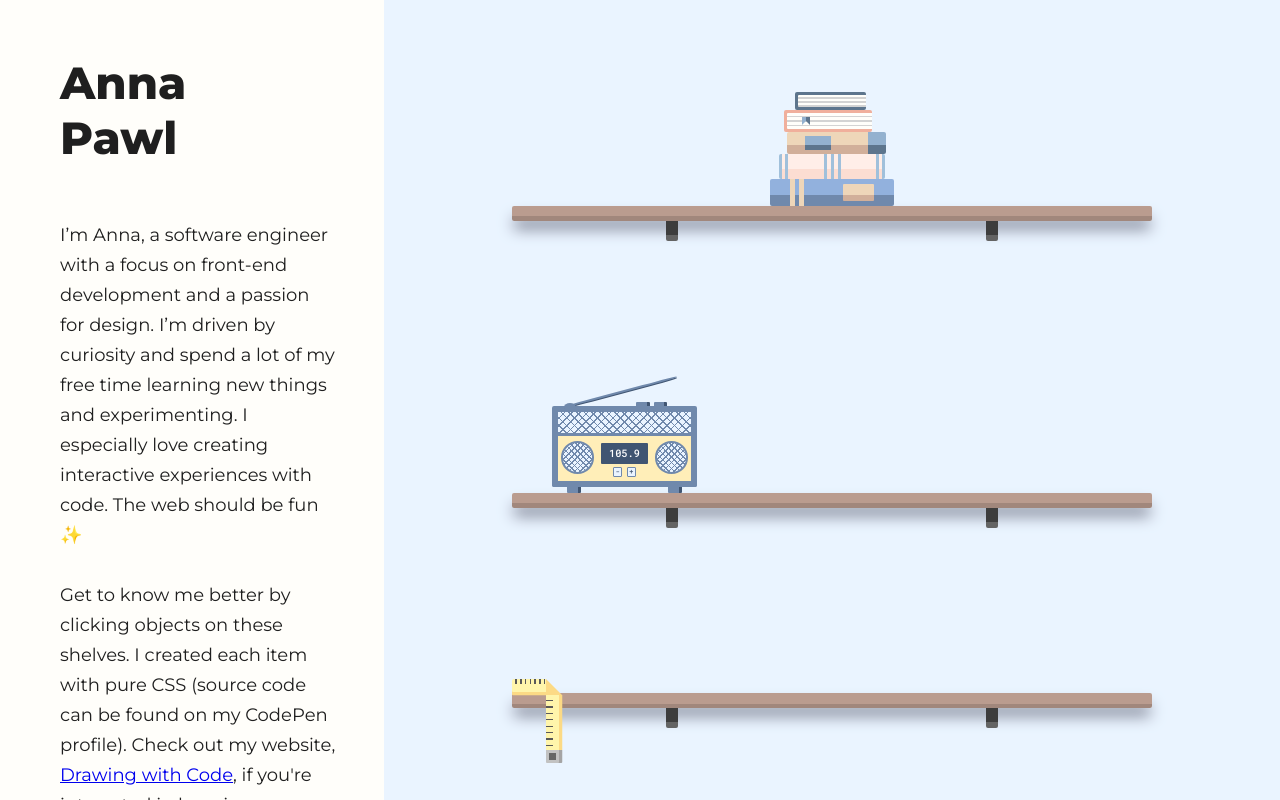
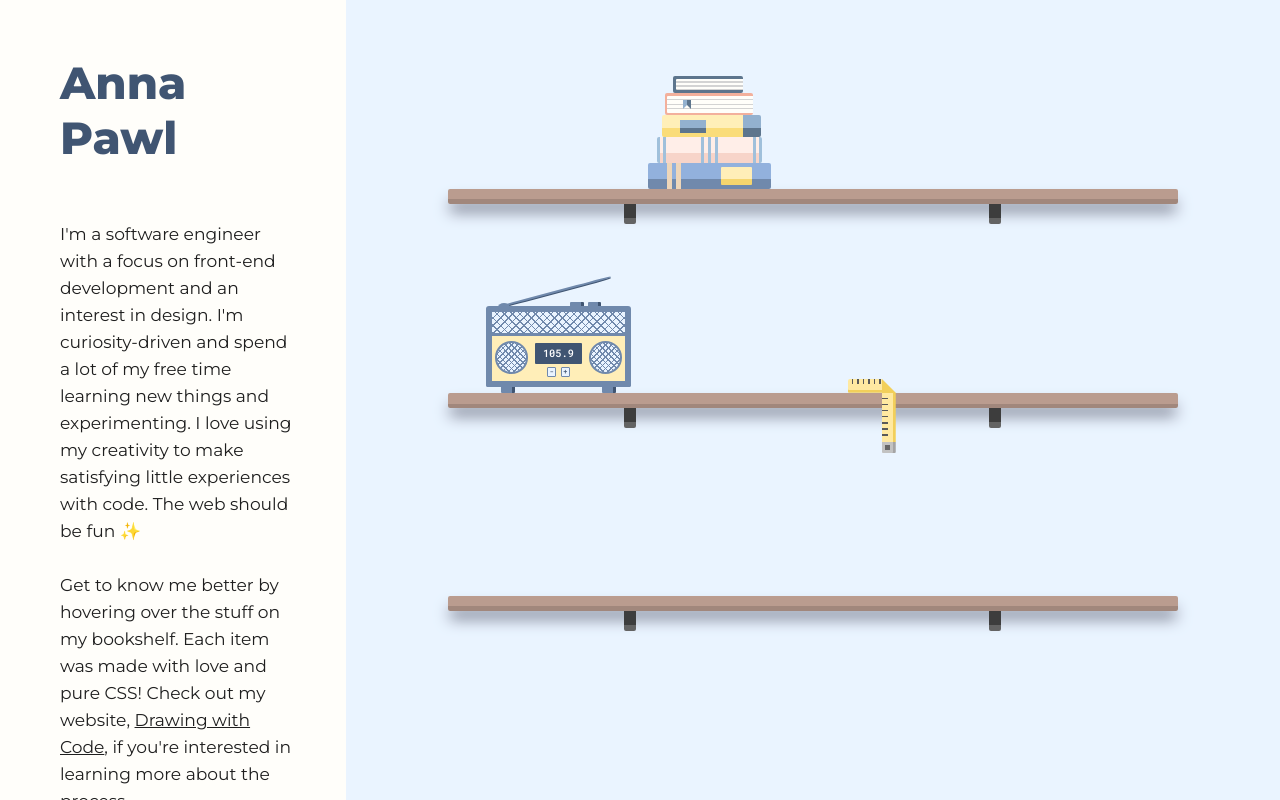
Before and after one commit to AnniePawl/annapawl.com, a React (Create React App) app: page / in a window 1280 px wide. Built offline with nearby package versions, Linux system fonts and the light colour scheme.

Commit message:
mini animations

```diff
--- a/src/components/about/About.js
+++ b/src/components/about/About.js
@@ -8,13 +8,13 @@ function About() {
         Anna <br /> Pawl
       </h1>
       <p className="about-me">
-        I’m Anna, a software engineer with a focus on front-end development and
-        a passion for design. I’m driven by curiosity and spend a lot of my free
-        time learning new things and experimenting. I especially love creating
-        interactive experiences with code. The web should be fun ✨ <br />
-        <br /> Get to know me better by clicking objects on these shelves. I
-        created each item with pure CSS (source code can be found on my CodePen
-        profile). Check out my website,{" "}
+        I'm a software engineer with a focus on front-end development and an
+        interest in design. I'm curiosity-driven and spend a lot of my free time
+        learning new things and experimenting. I love using my creativity to
+        make satisfying little experiences with code. The web should be fun ✨{" "}
+        <br />
+        <br /> Get to know me better by hovering over the stuff on my bookshelf.
+        Each item was made with love and pure CSS! Check out my website,{" "}
         <a href="Drawing with Code" target="blank">
           Drawing with Code
         </a>
@@ -33,11 +33,11 @@ function About() {
             CodePen
           </a>
         </li>
-        <li>
+        {/* <li>
           <a href="https://medium.com/@annapawl" target="blank">
             Medium
           </a>
-        </li>
+        </li> */}
       </ul>
     </div>
   );
--- a/src/components/about/about.scss
+++ b/src/components/about/about.scss
@@ -1,28 +1,37 @@
 @import "../universal-styles.scss";
 @import url("https://fonts.googleapis.com/css2?family=Montserrat:wght@300;400;600;700;800;900&display=swap");
 
+// Colors
 $about-bkgd: #fffefa;
-$font: "Montserrat", sans-serif;
-$font-color: #1f1f1f;
+$h1-clr: #405572;
+$font-clr: #1f1f1f;
+$link-hover-clr: #ff8d75;
+
+// Measurements
 $h1-size: 45px;
-$link-hover-clr: red;
+$about-width: 27vw;
+$about-font-size: $h1-size * 0.38;
+$line-height: 27px;
 $margin-top: 55px;
 $margin-left: 60px;
 
+// Font
+$about-font: "Montserrat", sans-serif;
+
 .about {
   height: 100vh;
-  width: 30vw;
+  width: $about-width;
   overflow: hidden;
   background-color: $about-bkgd;
-  font-family: $font;
-  color: $font-color;
+  font-family: $about-font;
+  color: $font-clr;
 }
 
 .about > h1 {
+  font-family: "Montserrat", sans-serif;
+  font-size: $h1-size;
   font-weight: 800;
-  font-size: $h1-size;
-  font-family: "Montserrat", sans-serif;
-  // border: $test-border;
+  color: $h1-clr;
   margin-top: $margin-top;
   margin-left: $margin-left;
 }
@@ -31,31 +40,32 @@ $margin-left: 60px;
   margin-left: $margin-left;
   margin-right: $margin-left * 0.8;
   margin-top: $margin-top;
-  // border: $test-border;
-
   font-weight: 500;
-  font-size: $h1-size * 0.4;
-  line-height: 30px;
+  font-size: $about-font-size;
+  line-height: $line-height;
 }
 
-// LINKS
+// Links
+a {
+  color: $font-clr;
+  &:visited {
+    color: $font-clr;
+  }
+  &:hover {
+    color: $link-hover-clr;
+  }
+}
+
 .about > ul {
   line-height: 25px;
   padding: 0;
   margin-left: $margin-left;
   margin-top: $margin-top;
   & > li {
-    // border: $test-border;
     font-weight: 600;
     list-style: none;
-    & > a {
-      text-decoration: none;
-    }
-    & > a:visited {
-      color: $font-color;
-    }
-    & > a:hover {
-      color: $link-hover-clr;
-    }
+  }
+  & > li > a {
+    text-decoration: none;
   }
 }
--- a/src/components/books/books.scss
+++ b/src/components/books/books.scss
@@ -1,44 +1,49 @@
 @import "../universal-styles.scss";
 
-$book-height: 22px;
-$book-border-radius: 2px;
-$book-width: $book-height * 4;
+// Colors
 $book-pages: #fffefa;
 $book1-clr: #5d758d;
-$book2-clr: #f0af9c;
+$book2-clr: #f3b09c;
 $book2-ribbon: #93b1cf;
 $book2-ribbon2: #5d758d;
-$book3-clr: #eed6b9;
-$book3-clr2: #d1af9a;
+$book3-clr: #ffefb8;
+$book3-clr2: #fadc79;
 $book3-clr3: #93b1cf;
 $book3-clr4: #5d758d;
 $book3-label: #93b1cf;
 $book3-label2: #5d758d;
 $book4-clr: #ffeee8;
-$book4-clr2: #fcddd2;
+$book4-clr2: #f7d4c9;
 $book4-border: #a0c0db;
 $book5-clr: #92b1dd;
 $book5-clr2: #7089ac;
 $book5-border: #eed6b9;
-$book5-label: #eed6b9;
-$book5-label2: #d1af9a;
-$font: "Open Sans", sans-serif;
+$book5-label: #ffeeb8;
+$book5-label2: #f5d56e;
 
+// Measurements
+$book-height: 22px;
+$book-border-radius: 2px;
+$book-width: $book-height * 4;
+$width: 12.5%;
 $delays: 0s, 0.2s, 0.4s, 0.6s, 0.8s, 1s;
 $delays2: 2.2s, 2s, 1.8s 1.6s, 1.4s, 1.2s;
 
-@for $i from 1 to 6 {
-  $delay: nth($delays, $i);
-  .book-#{$i} {
-    // animation: books-animation 1s $delay forwards;
+// Books animation
+.books-container:hover {
+  @for $i from 1 to 6 {
+    $delay: nth($delays, $i);
+    .book-#{$i} {
+      animation: books-animation 1s $delay forwards;
+    }
   }
 }
 
-$width: 12.5%;
-
 .books-container {
+  position: absolute;
   @include center-flex();
   flex-direction: column;
+  transform: translateY(-113px) translateX(200px);
 }
 
 .book {
@@ -59,7 +64,7 @@ $width: 12.5%;
 
   &::after {
     content: "";
-    height: $book-height * 0.55;
+    height: $book-height * 0.5;
     width: $book-width * 0.99;
     border-top-left-radius: $book-border-radius * 0.5;
     border-bottom-left-radius: $book-border-radius * 0.5;
@@ -166,3 +171,10 @@ $width: 12.5%;
     );
   }
 }
+
+// Keyframes
+@keyframes books-animation {
+  100% {
+    transform: translateY(-15px);
+  }
+}
--- a/src/components/radio/radio.js
+++ b/src/components/radio/radio.js
@@ -12,15 +12,14 @@ function Radio() {
           <div className="radio-buttons">
             <button
               className="radio-button1"
-              onClick={() => setStation(station + 0.5)}
+              onClick={() => setStation(station - 0.5)}
             >
               -
             </button>
-
             <button
               className="radio-button2"
               onClick={() => {
-                setStation(station - 0.5);
+                setStation(station + 0.5);
               }}
             >
               +
--- a/src/components/radio/radio.scss
+++ b/src/components/radio/radio.scss
@@ -1,31 +1,36 @@
 @import "../universal-styles.scss";
 @import url("https://fonts.googleapis.com/css2?family=Roboto+Mono:wght@500&display=swap");
 
+// Colors
 $wall-color: #eaf4ff;
+$radio-body-clr: #ffeeb8;
+$radio-outline-clr: #7089ac;
+$radio-display-clr: #405572;
+$radio-font-clr: white;
+
+// Measurements
 $radio-height: 30px;
 $radio-width: 145px;
-$radio-outline-clr: #7089ac;
-$radio-body-clr: #ffeeb8;
-$radio-display-clr: #405572;
-$speaker-clr: pink;
+$border-width: 6px;
+$border-radius: 3px;
+
+// Font
 $radio-font: "Roboto Mono", monospace;
-$radio-font-clr: white;
-$radio-top-btn-clr: #ffe89c;
 
 .radio-container {
-  margin-bottom: 6px;
-  margin-left: 40px;
+  position: absolute;
+  transform: translateY(-87px) translateX(38px);
 }
+
+// Top Speaker
 .radio-top {
-  box-shadow: 0px 2px 0;
-  // z-index: 10;
   height: $radio-height;
   width: $radio-width;
-  border-right: 6px solid $radio-outline-clr;
-  border-left: 6px solid $radio-outline-clr;
-  border-top: 6px solid $radio-outline-clr;
-  border-bottom: 3px solid $radio-outline-clr;
-  border-radius: 2px 2px 0 0;
+  border-right: $border-width solid $radio-outline-clr;
+  border-left: $border-width solid $radio-outline-clr;
+  border-top: $border-width solid $radio-outline-clr;
+  border-bottom: $border-width * 0.5 solid $radio-outline-clr;
+  border-radius: $border-radius $border-radius 0 0;
   background-image: repeating-linear-gradient(
       45deg,
       $radio-outline-clr 0%,
@@ -40,36 +45,35 @@ $radio-top-btn-clr: #ffe89c;
       $wall-color 1%,
       $wall-color 5%
     );
-
-  // background-position: 0 0, 10px 0, 10px -10px, 0px 10px;
 }
 
 // Antena
+.radio-top::before,
+.radio-top::after {
+  content: "";
+  z-index: -10;
+}
 .radio-top::before {
-  content: "";
-  display: flex;
-  position: absolute;
   height: 2px;
   width: $radio-width * 0.8;
+  position: absolute;
   border-radius: 30%;
-  // border: 2px solid yellow;
   background-color: $radio-outline-clr;
   box-shadow: 0px 1px $radio-display-clr;
   transform: translateY(-$radio-height * 0.7) translateX($radio-height * 0.15)
     rotate(-15deg);
 }
-
-// Antena Bottom
+// Antena base
 .radio-top::after {
-  content: "";
+  height: 8px;
+  width: 12px;
   display: flex;
   background-color: $radio-outline-clr;
-  height: 8px;
-  width: 12px;
   border-radius: 50%;
   transform: translateY(-$radio-height * 0.3) translateX($radio-height * 0.2);
 }
 
+// Bottom Half
 .radio-bottom {
   @include center-flex;
   height: $radio-height * 1.7;
@@ -81,11 +85,11 @@ $radio-top-btn-clr: #ffe89c;
   border-bottom: 6px solid $radio-outline-clr;
 }
 
+// Station display
 .radio-display {
   @include center-flex;
   flex-direction: column;
 }
-
 .radio-display-station {
   @include center-flex;
   border-radius: 1px;
@@ -104,7 +108,6 @@ $radio-top-btn-clr: #ffe89c;
   display: flex;
   justify-content: space-around;
 }
-
 .radio-button1,
 .radio-button2 {
   color: $radio-display-clr;
@@ -122,11 +125,11 @@ $radio-top-btn-clr: #ffe89c;
 
 .radio-button1:hover,
 .radio-button2:hover {
-  // background-color: #7089ac;
-  // color: $wall-color;
-  // transform: scale(0.8);
+  background-color: #7089ac;
+  color: $wall-color;
 }
 
+// Circular speakers
 .radio-buttons::before,
 .radio-buttons::after {
   position: absolute;
@@ -152,6 +155,7 @@ $radio-top-btn-clr: #ffe89c;
   bottom: $radio-width * 0.016;
 }
 
+// Circular speaker spacing
 .radio-buttons::before {
   margin-right: $radio-width * 0.65;
 }
@@ -160,6 +164,7 @@ $radio-top-btn-clr: #ffe89c;
   margin-left: $radio-width * 0.65;
 }
 
+// Legs
 .radio-button1::before,
 .radio-button2::before {
   content: "";
@@ -182,8 +187,7 @@ $radio-top-btn-clr: #ffe89c;
   margin-left: $radio-width * 0.6;
 }
 
-// TOP BUTTONS
-
+// Top button
 .radio-button1::after,
 .radio-button2::after {
   content: "";
@@ -207,6 +211,59 @@ $radio-top-btn-clr: #ffe89c;
   margin-left: $radio-width * 0.4;
 }
 
-.radio-buttons:hover::after {
-  // transform: scale(1.1);
+// Animations -- expand speakers
+.radio-container:hover
+  > .radio-bottom
+  > .radio-display
+  > .radio-buttons::before {
+  animation: speaker-animation2 1s ease infinite;
 }
+
+.radio-container:hover
+  > .radio-bottom
+  > .radio-display
+  > .radio-buttons::after {
+  animation: speaker-animation2 1s ease infinite;
+}
+
+.radio-container:hover > .radio-top {
+  animation: speaker-animation1 1s ease infinite;
+}
+
+@keyframes speaker-animation1 {
+  50% {
+    background-image: repeating-linear-gradient(
+        45deg,
+        $radio-outline-clr 0%,
+        $radio-outline-clr 1.5%,
+        transparent 1.5%,
+        transparent 5%
+      ),
+      repeating-linear-gradient(
+        -45deg,
+        $radio-outline-clr 0%,
+        $radio-outline-clr 1.5%,
+        $wall-color 1.5%,
+        $wall-color 5%
+      );
+  }
+}
+
+@keyframes speaker-animation2 {
+  50% {
+    background-image: repeating-linear-gradient(
+        45deg,
+        $radio-outline-clr 0%,
+        $radio-outline-clr 4%,
+        transparent 4%,
+        transparent 13%
+      ),
+      repeating-linear-gradient(
+        -45deg,
+        $radio-outline-clr 0%,
+        $radio-outline-clr 4%,
+        $wall-color 4%,
+        $wall-color 13%
+      );
+  }
+}
--- a/src/components/sewing/tape.scss
+++ b/src/components/sewing/tape.scss
@@ -1,18 +1,18 @@
 @import "../universal-styles.scss";
 
 // Colors
-$tape-clr: #fff5ab;
-$tape-clr2: #fcda85;
+$tape-clr: #ffe9a1;
+$tape-clr2: #f2cf5a;
 $tape-ticks: #595959;
 $tape-btm-clr: #c2c2c2;
 
 // Measurements
-$tape-height: 13px;
+$tape-height: 11px;
 $tape-width: 34px;
 
 .tape {
   position: absolute;
-  transform: translateY(-14px);
+  transform: translateY(-14px) translateX(400px);
 }
 
 .tape-top {
@@ -28,17 +28,17 @@ $tape-width: 34px;
   }
   // Ticks
   &::before {
-    height: $tape-height * 0.45;
+    height: $tape-height * 0.5;
     width: 100%;
     background-image: repeating-linear-gradient(
       to right,
       transparent,
-      transparent 10%,
-      $tape-ticks 10%,
-      $tape-ticks 14%
+      transparent 11%,
+      $tape-ticks 11%,
+      $tape-ticks 16%
     );
   }
-  // Tape Fold
+  // Fold
   &::after {
     height: 0;
     width: 0;
@@ -50,9 +50,9 @@ $tape-width: 34px;
   }
 }
 
-// Hanging Tape
+// Hanging tape
 .tape-bottom {
-  height: $tape-width * 1.6;
+  height: $tape-width * 1.45;
   width: $tape-height;
   position: absolute;
   background-color: $tape-clr;
@@ -64,26 +64,64 @@ $tape-width: 34px;
     content: "";
     position: absolute;
   }
-  // Ticks
+  // Hanging tape ticks
   &::before {
-    height: $tape-width * 1.5;
+    height: $tape-width * 1.4;
     width: 55%;
     background-image: repeating-linear-gradient(
       to bottom,
       transparent,
       transparent 10%,
       $tape-ticks 10%,
-      $tape-ticks 12.5%
+      $tape-ticks 13%
     );
   }
-  // Tape end
+  // Haning tape end
   &::after {
     height: $tape-height;
     width: $tape-height;
-    margin-top: $tape-width * 1.6;
+    margin-top: $tape-width * 1.45;
     border-radius: 0 0 1px 1px;
     box-shadow: $tape-height * 0.25 0 #a5a4a4;
     background-color: #666666;
     border: $tape-height * 0.3 solid $tape-btm-clr;
   }
 }
+
+// Animation -- extends hanging tape
+.tape:hover > .tape-bottom {
+  animation: tape-animation1 2s;
+}
+.tape:hover > .tape-bottom::before {
+  animation: tape-animation2 2s;
+}
+.tape:hover > .tape-bottom::after {
+  animation: tape-animation3 2s;
+}
+
+// Keyframes
+// Extends tape length
+@keyframes tape-animation1 {
+  50% {
+    height: $tape-width * 4;
+  }
+}
+// Extends tape ticks
+@keyframes tape-animation2 {
+  50% {
+    height: $tape-width * 4;
+    background-image: repeating-linear-gradient(
+      to bottom,
+      transparent,
+      transparent 6%,
+      $tape-ticks 6%,
+      $tape-ticks 7.5%
+    );
+  }
+}
+// Drops tape end
+@keyframes tape-animation3 {
+  50% {
+    transform: translateY($tape-width * 2.5);
+  }
+}
--- a/src/components/shelves/Shelf3.js
+++ b/src/components/shelves/Shelf.js
@@ -1,8 +1,6 @@
 import React from "react";
 import "./shelves.scss";
 
-function Shelf3() {
+export default function Shelf() {
   return <div className="shelf"></div>;
 }
-
-export default Shelf3;
--- a/src/components/shelves/Shelf1.js
+++ /dev/null
@@ -1,8 +0,0 @@
-import React from "react";
-import "./shelves.scss";
-
-function Shelf1() {
-  return <div className="shelf"></div>;
-}
-
-export default Shelf1;
--- a/src/components/shelves/Shelf2.js
+++ /dev/null
@@ -1,8 +0,0 @@
-import React from "react";
-import "./shelves.scss";
-
-function Shelf2() {
-  return <div className="shelf"></div>;
-}
-
-export default Shelf2;
--- a/src/components/shelves/Shelves.js
+++ b/src/components/shelves/Shelves.js
@@ -1,7 +1,5 @@
 import React from "react";
-import Shelf1 from "./Shelf1";
-import Shelf2 from "./Shelf2";
-import Shelf3 from "./Shelf2";
+import Shelf from "./Shelf";
 import Books from "../books/Books";
 import Radio from "../radio/radio";
 import Tape from "../sewing/Tape";
@@ -12,17 +10,17 @@ function Shelves() {
     <div className="shelves">
       <div className="shelf-1">
         <Books />
-        <Shelf1 />
+        <Shelf />
       </div>
 
       <div className="shelf-2">
         <Radio />
-        <Shelf2 />
+        <Tape />
+        <Shelf />
       </div>
 
       <div className="shelf-3">
-        <Tape />
-        <Shelf3 />
+        <Shelf />
       </div>
     </div>
   );
--- a/src/components/shelves/shelves.scss
+++ b/src/components/shelves/shelves.scss
@@ -1,7 +1,6 @@
 @import "../universal-styles.scss";
 
-$shelf-height: 15px;
-$shelf-width: 50vw;
+// Colors
 $wall-clr: #eaf4ff;
 $shelf-clr: #ba9c8f;
 $shelf-clr2: #a1877c;
@@ -9,14 +8,19 @@ $bracket-clr: #3d3d3d;
 $bracket-clr2: #636363;
 $shelf-shadow-clr: #7e8394;
 
+// Measurements
+$shelves-width: 73vw;
+$shelf-height: 15px;
+$shelf-width: 57vw;
+
 .shelves {
   height: 100vh;
-  width: 70vw;
+  width: $shelves-width;
   background-color: $wall-clr;
   overflow: hidden;
   @include center-flex();
   flex-direction: column;
-  justify-content: space-around;
+  justify-content: space-evenly;
 }
 
 .shelf {
```
